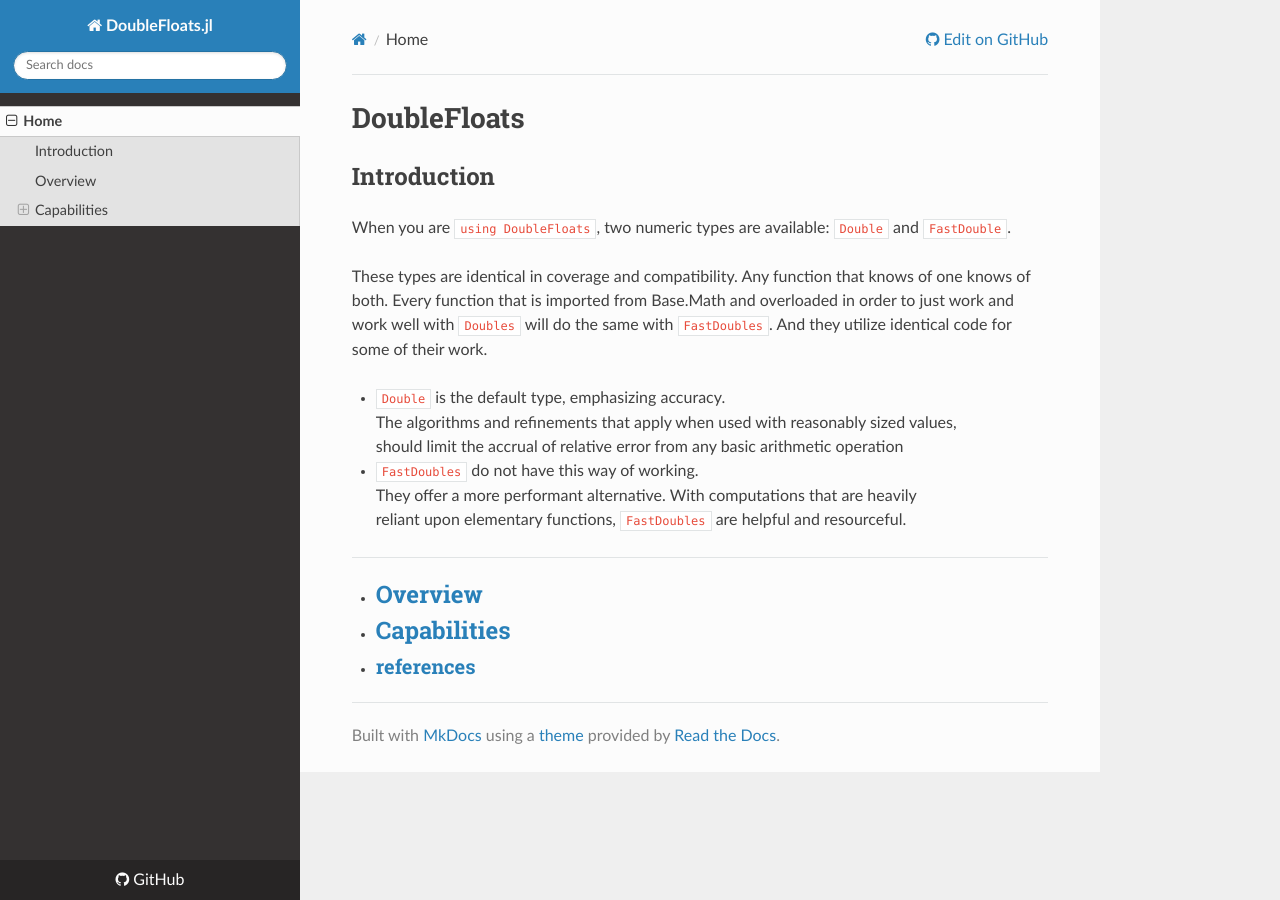
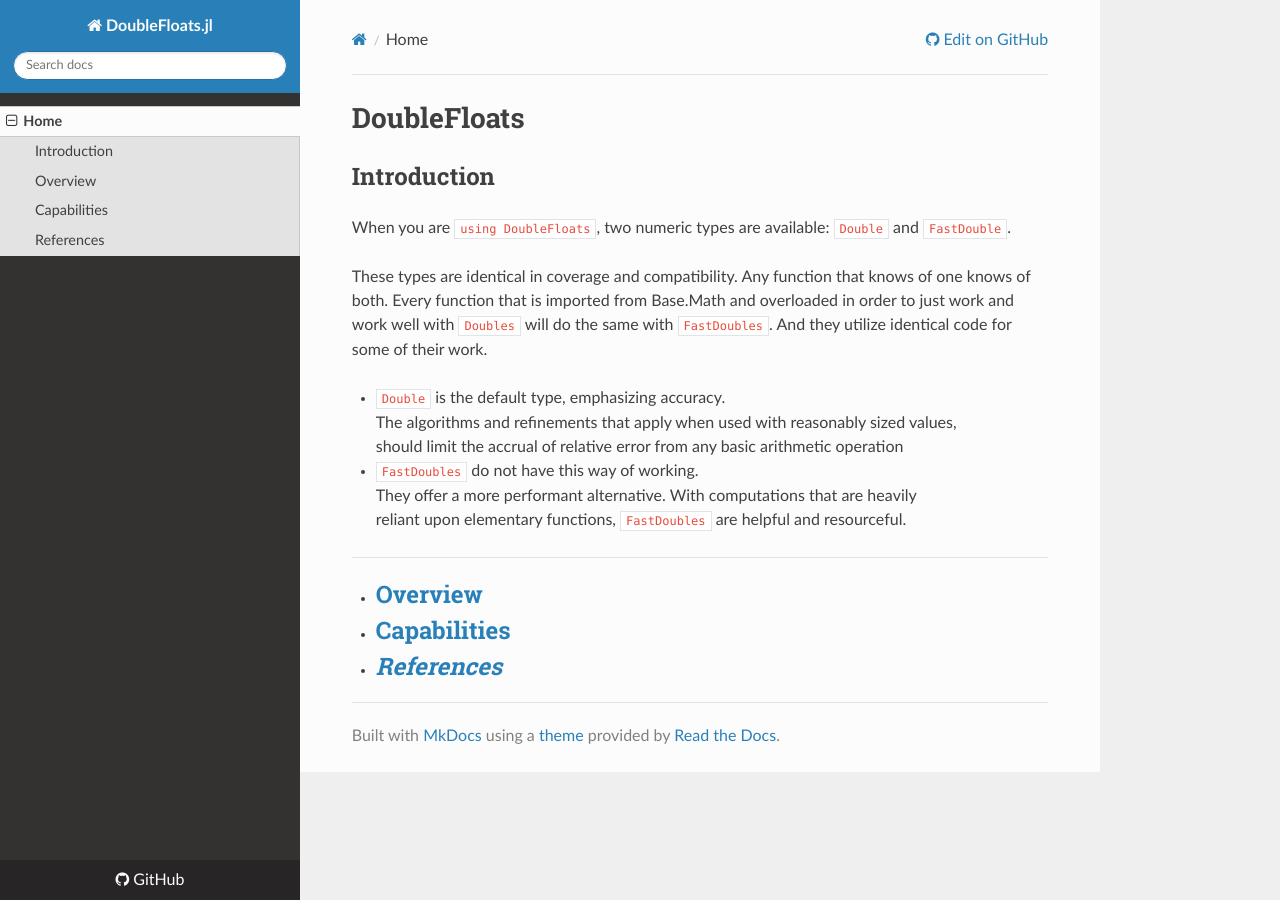
Before and after one commit to JuliaMath/DoubleFloats.jl, an MkDocs documentation site: the page built from docs/src/index.md, in a window 1280 px wide. Built offline with MkDocs 1.6.1, drawn with Linux system fonts in a browser that asks for light colours; nearby versions of some CDN libraries; old or Windows-style settings are respelled for this version of MkDocs.

Commit message:
Update index.md

```diff
--- a/docs/src/index.md
+++ b/docs/src/index.md
@@ -23,8 +23,6 @@
 ----
 
 - ## [Overview](https://github.com/JuliaMath/DoubleFloats.jl/blob/master/docs/src/appropriate.md)
-
 - ## [Capabilities](https://github.com/JuliaMath/DoubleFloats.jl/blob/master/docs/src/capabilites.md)
 
-
-- ### [references](https://github.com/JuliaMath/DoubleFloats.jl/blob/master/docs/src/references.md)
+- ## [_References_](https://github.com/JuliaMath/DoubleFloats.jl/blob/master/docs/src/references.md)
```
